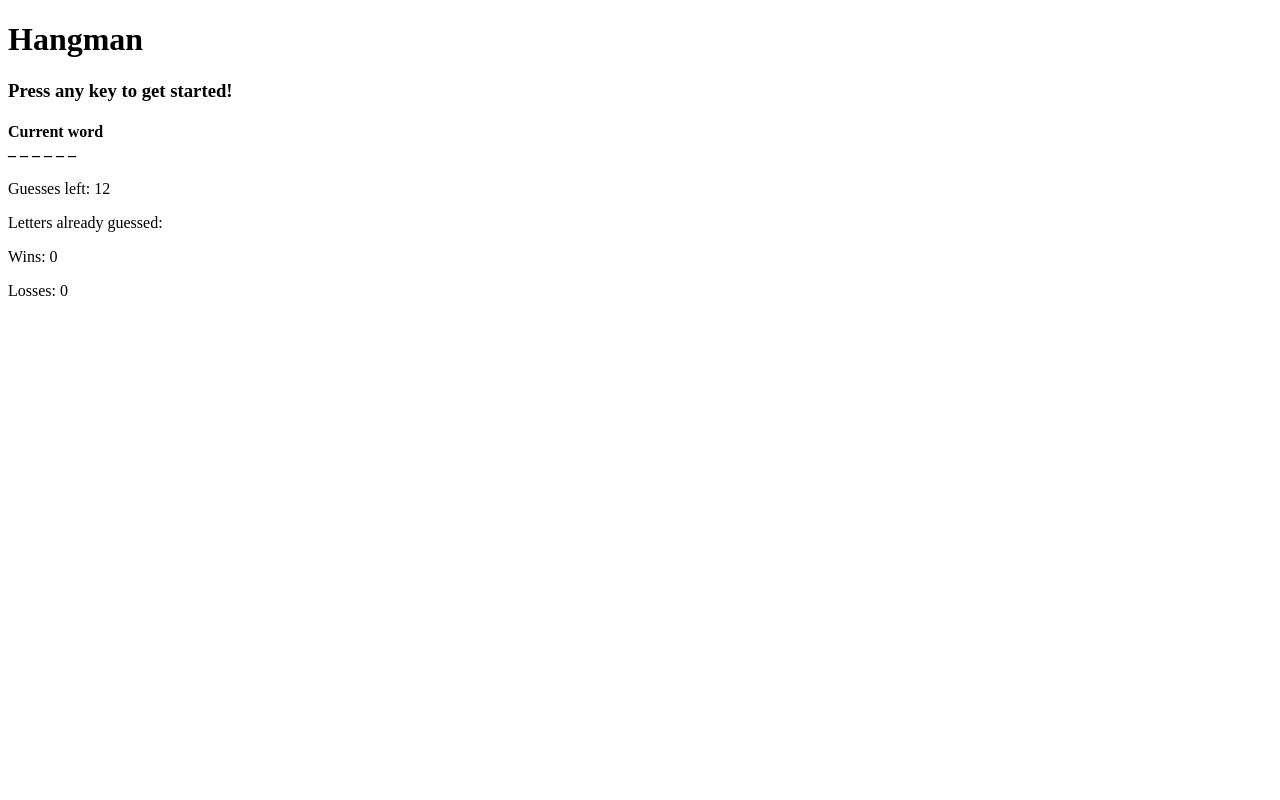
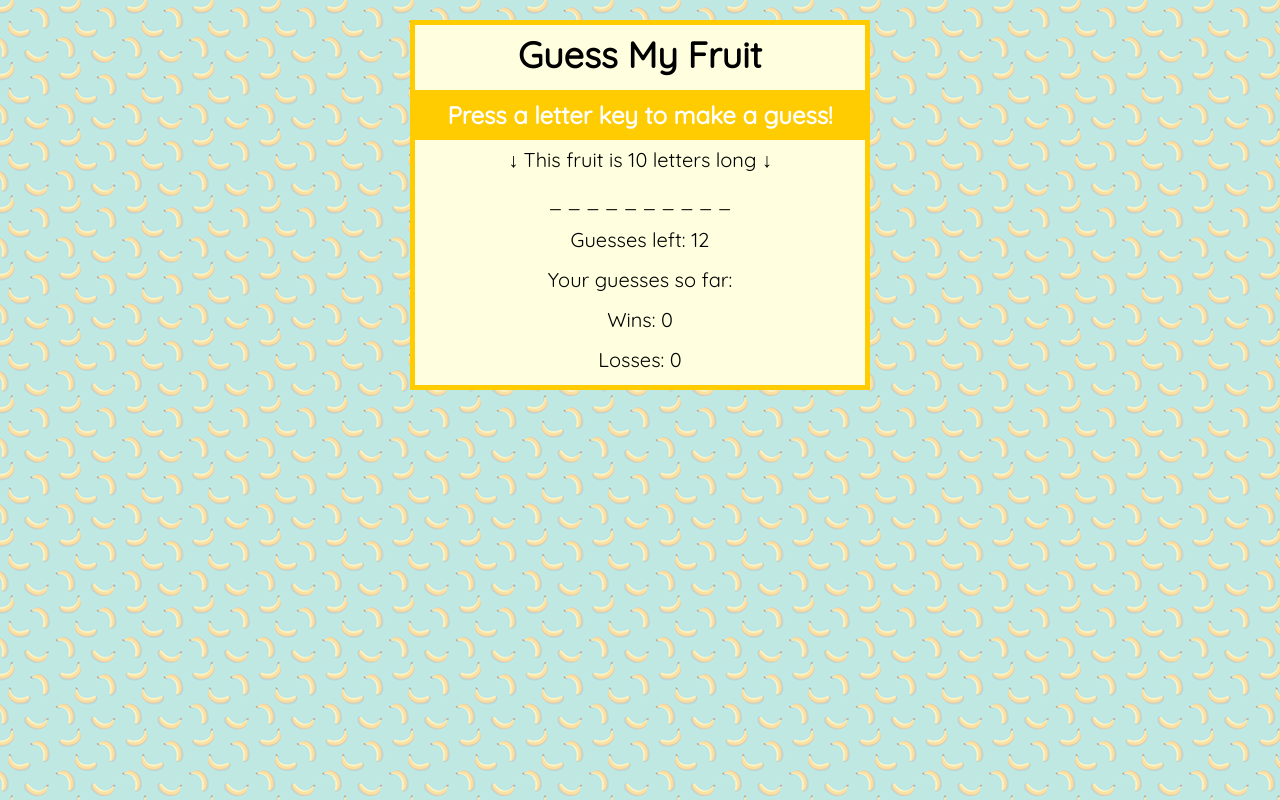
Before and after one commit to cgad/Word-Guess-Game, a plain HTML site: page index.html in a window 1280 px wide. Drawn offline with Linux system fonts and the light colour scheme.

Commit message:
change styling, add reset.css content, edit verbage

```diff
--- a/assets/css/reset.css
+++ b/assets/css/reset.css
@@ -0,0 +1,48 @@
+/* http://meyerweb.com/eric/tools/css/reset/
+   v2.0 | 20110126
+   License: none (public domain)
+*/
+
+html, body, div, span, applet, object, iframe,
+h1, h2, h3, h4, h5, h6, p, blockquote, pre,
+a, abbr, acronym, address, big, cite, code,
+del, dfn, em, img, ins, kbd, q, s, samp,
+small, strike, strong, sub, sup, tt, var,
+b, u, i, center,
+dl, dt, dd, ol, ul, li,
+fieldset, form, label, legend,
+table, caption, tbody, tfoot, thead, tr, th, td,
+article, aside, canvas, details, embed,
+figure, figcaption, footer, header, hgroup,
+menu, nav, output, ruby, section, summary,
+time, mark, audio, video {
+	margin: 0;
+	padding: 0;
+	border: 0;
+	font-size: 100%;
+	font: inherit;
+	vertical-align: baseline;
+}
+/* HTML5 display-role reset for older browsers */
+article, aside, details, figcaption, figure,
+footer, header, hgroup, menu, nav, section {
+	display: block;
+}
+body {
+	line-height: 1;
+}
+ol, ul {
+	list-style: none;
+}
+blockquote, q {
+	quotes: none;
+}
+blockquote:before, blockquote:after,
+q:before, q:after {
+	content: '';
+	content: none;
+}
+table {
+	border-collapse: collapse;
+	border-spacing: 0;
+}
--- a/assets/css/style.css
+++ b/assets/css/style.css
@@ -0,0 +1,35 @@
+body {
+    font-family: 'Quicksand', sans-serif;
+    text-align: center;
+    font-size: 20px;
+    font-weight: 400;
+    line-height: 40px;
+    width: 450px;
+    margin: 20px auto;
+    background-image: url("../images/bananas/bananas.png");
+    border: 5px solid #ffcc02;
+}
+
+.main {
+    border: 5px solid #ffcc02;
+}
+
+.container {
+    background-color: lightyellow;
+    padding: 5px 0;
+}
+
+h1 {
+    font-size: 36px;
+    font-weight: 700;
+    background-color: lightyellow;
+    padding: 10px 0;
+}
+
+#intro {
+    font-size: 24px;
+    font-weight: 700;
+    background-color: #ffcc02;
+    color: white;
+    padding: 5px 0;
+}
--- a/assets/javascript/game.js
+++ b/assets/javascript/game.js
@@ -4,27 +4,28 @@ var guessesLeft = 12;
 var lettersGuessed = [];
 var blankWord = [];
 var holder = [];
-var wordChoices = ["banana","passionfruit","orange","mango"];
-
-// var randomWord = wordChoices[Math.floor(Math.random() * wordChoices.length)];
-// console.log(randomWord);
+var wordChoices = ["banana","passionfruit","orange","mango","grapefruit","kiwi"];
 
 
-// GAME SETUP
+// FUNCTIONS
+
+// randomly choose word from wordChoices
+function wordGen() {
+    randomWord = wordChoices[Math.floor(Math.random() * wordChoices.length)];
+}
+
+// initial game setup
 // uses the random word to fill blankWord array with blank spaces
 function setUp() {
     wordGen();
+    document.getElementById("currentWordLength").textContent = randomWord.length;
     for (var i = 0; i < randomWord.length; i++) {
         blankWord.push("_");
     }
     document.getElementById("currentWord").textContent = blankWord.join(" ");
 }
 
-function wordGen() {
-    randomWord = wordChoices[Math.floor(Math.random() * wordChoices.length)];
-    // console.log(randomWord);
-}
-
+// reset game to initial state
 function reSet() {
     lettersGuessed = [];
     holder = [];
@@ -34,11 +35,12 @@ function reSet() {
     setUp();
 }
 
-// INITIAL SETUP
+
+// SET UP PAGE
 setUp();
 
+
 // GAME START
-// still need: letters already guessed to not update if letter already guessed
 document.onkeyup = function(event) {
     var userGuess = event.key.toLowerCase();
 
@@ -46,20 +48,18 @@ document.onkeyup = function(event) {
     // if yes, replaces corresponding blank space in blankWord with the guessed letter
     for (var i = 0; i < randomWord.length; i++) {
         if (userGuess === randomWord[i]) {
-            // console.log("yes, in position " + i);
             blankWord.splice(i,1,randomWord[i]);
             holder.push(randomWord[i]);
             if (holder.length == randomWord.length) {
                 wins++;
                 reSet();
             }
-            // console.log(blankWord);
             document.getElementById("currentWord").textContent = blankWord.join(" ")
         }
     }
 
     // if the user's guess is unique
-    if (lettersGuessed.indexOf(userGuess) == -1) {
+    if (lettersGuessed.indexOf(userGuess) == -1 && holder.indexOf(userGuess) == -1) {
         lettersGuessed.push(userGuess);
         guessesLeft--;
     }
@@ -70,14 +70,9 @@ document.onkeyup = function(event) {
         reSet();
     }
 
-    // console.log("letters guessed: " + lettersGuessed);
-    // console.log("guesses left: " + guessesLeft);
-    // console.log("losses: " + losses);
-    // console.log(blankWord);
-
     document.getElementById("wins").textContent = wins;
     document.getElementById("losses").textContent = losses;
     document.getElementById("guessesLeft").textContent = guessesLeft;
-    document.getElementById("lettersGuessed").textContent = lettersGuessed;
+    document.getElementById("lettersGuessed").textContent = lettersGuessed.join(" ");
 
 }
--- a/index.html
+++ b/index.html
@@ -5,21 +5,27 @@
     <meta charset="UTF-8">
     <meta name="viewport" content="width=device-width, initial-scale=1.0">
     <meta http-equiv="X-UA-Compatible" content="ie=edge">
-    <title>Hangman</title>
+    <title>Word Guess Game</title>
+    <link rel="stylesheet" type="text/css" href="assets/css/reset.css"/>
+    <link href="https://fonts.googleapis.com/css?family=Quicksand" rel="stylesheet"/>
+    <link rel="stylesheet" type="text/css" href="assets/css/style.css"/>
 </head>
 
 <body>
-    <h1>Hangman</h1>
 
-    <h3>Press any key to get started!</h3>
+    <h1>Guess My Fruit</h1>
 
-    <h4>Current word <div id="currentWord"></div></h4>
+    <div class="container">
+        <h3 id="intro">Press a letter key to make a guess!</h3>
 
-    <p>Guesses left: <span id="guessesLeft">12</span></p>
-    <p>Letters already guessed: <span id="lettersGuessed"></span></p>
+        <!-- <h4>&darr; Guess this fruit &darr;<div id="currentWord"></div></h4> -->
+        <h4>&darr; This fruit is <span id="currentWordLength"></span> letters long &darr;<div id="currentWord"></div></h4>
 
-    <p>Wins: <span id="wins">0</span></p>
-    <p>Losses: <span id="losses">0</span></p>
+        <p>Guesses left: <span id="guessesLeft">12</span></p>
+        <p>Your guesses so far: <span id="lettersGuessed"></span></p>
+        <p>Wins: <span id="wins">0</span></p>
+        <p>Losses: <span id="losses">0</span></p>
+    </div>
 
     <script src="assets/javascript/game.js"></script>
 </body>
```
Also changed, not shown: assets/images/bananas/bananas.png (added), assets/images/bananas/readme.txt (added), 4 other files.
